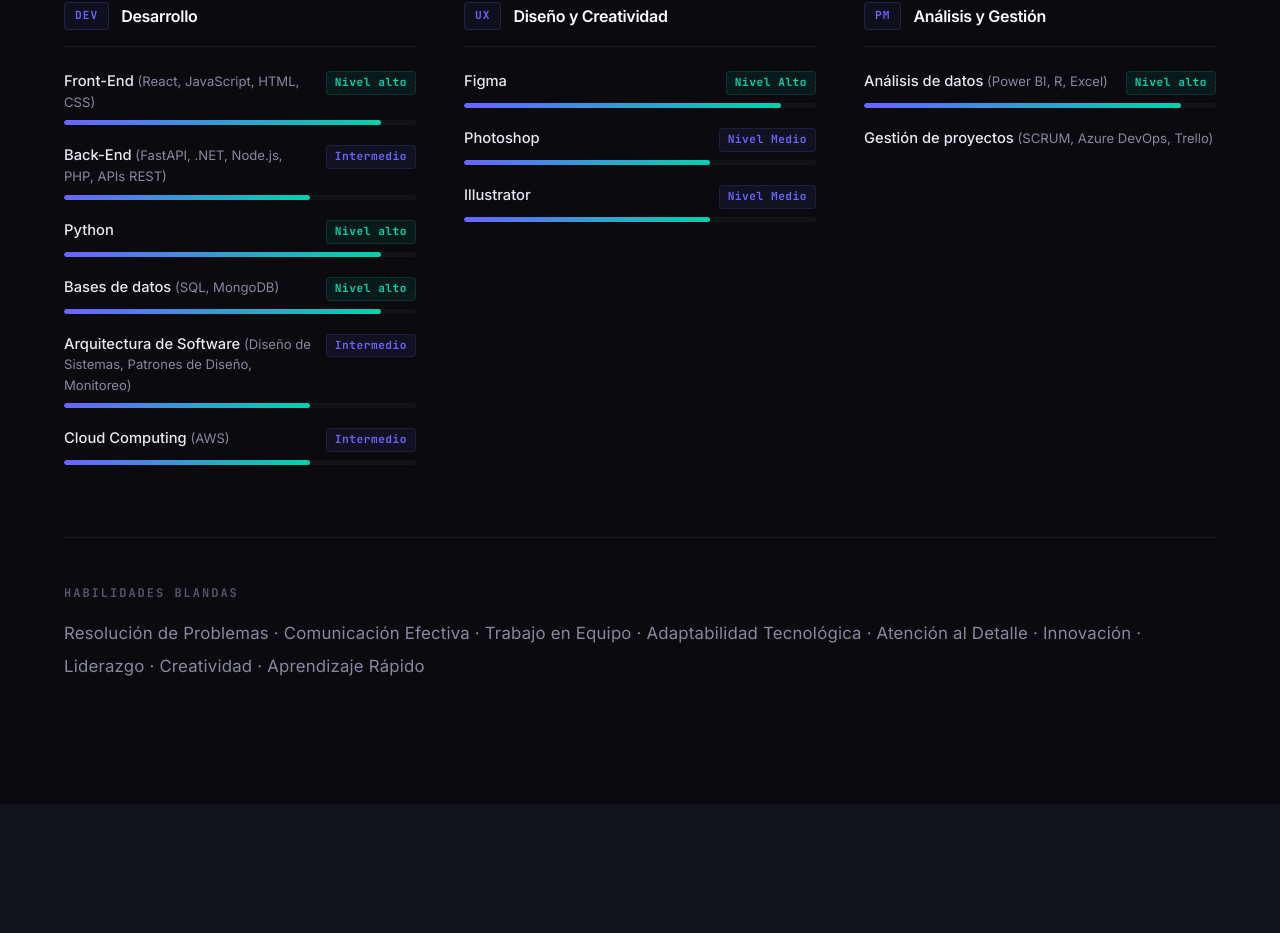
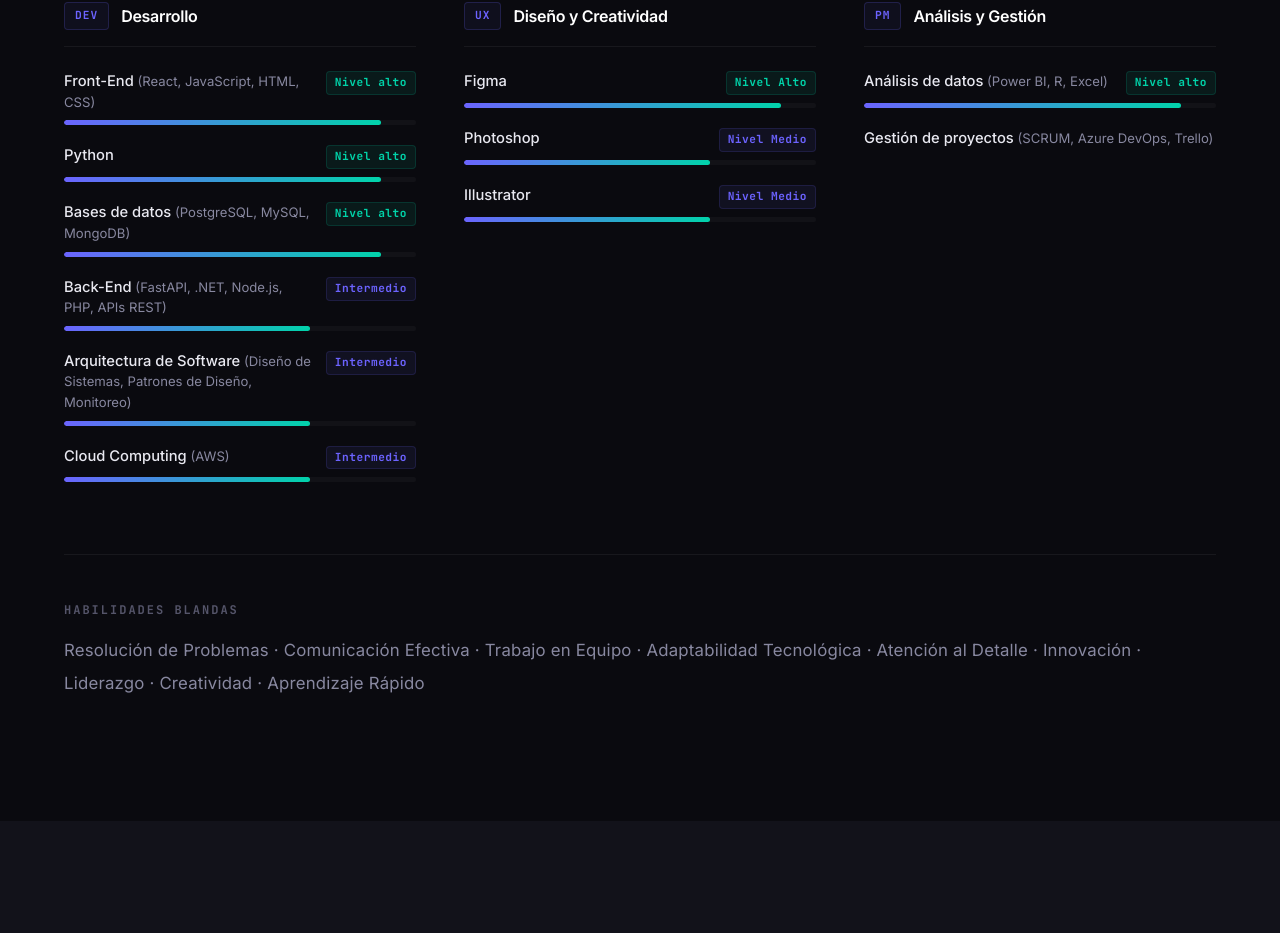
Before and after one commit to IoavM/Portafolio-Ioav, a React (Vite) app: page / in a window 1280 px wide. Shown: the part 3233-4166 px from the top of the page. Built offline with nearby package versions, Linux system fonts and the light colour scheme.

Commit message:
Buevo orden Skills

```diff
--- a/src/data/portfolioData.ts
+++ b/src/data/portfolioData.ts
@@ -79,18 +79,18 @@ export const portfolioData: PortfolioData = {
           level: 90,
           levelText: "Avanzado",
         },
+        { name: "Python", level: 90, levelText: "Avanzado" },
+        {
+          name: "Bases de Datos",
+          subskills: ["PostgreSQL", "MySQL", "MongoDB"],
+          level: 90,
+          levelText: "Avanzado",
+        },
         {
           name: "Back-End",
           subskills: ["FastAPI", ".NET", "Node.js", "PHP", "APIs REST"],
           level: 70,
           levelText: "Intermedio",
-        },
-        { name: "Python", level: 90, levelText: "Avanzado" },
-        {
-          name: "Bases de Datos",
-          subskills: ["SQL", "MongoDB"],
-          level: 90,
-          levelText: "Avanzado",
         },
         {
           name: "Arquitectura de Software",
--- a/src/i18n.ts
+++ b/src/i18n.ts
@@ -107,18 +107,18 @@ const resources = {
                 level: 90,
                 levelText: "Nivel alto",
               },
+              { name: "Python", level: 90, levelText: "Nivel alto" },
+              {
+                name: "Bases de datos",
+                subskills: ["PostgreSQL", "MySQL", "MongoDB"],
+                level: 90,
+                levelText: "Nivel alto",
+              },
               {
                 name: "Back-End",
                 subskills: ["FastAPI", ".NET", "Node.js", "PHP", "APIs REST"],
                 level: 70,
                 levelText: "Intermedio",
-              },
-              { name: "Python", level: 90, levelText: "Nivel alto" },
-              {
-                name: "Bases de datos",
-                subskills: ["SQL", "MongoDB"],
-                level: 90,
-                levelText: "Nivel alto",
               },
               {
                 name: "Arquitectura de Software",
@@ -434,18 +434,18 @@ const resources = {
                 level: 90,
                 levelText: "High Level",
               },
+              { name: "Python", level: 90, levelText: "High Level" },
+              {
+                name: "Databases",
+                subskills: ["PostgreSQL", "MySQL", "MongoDB"],
+                level: 90,
+                levelText: "High Level",
+              },
               {
                 name: "Back-End",
                 subskills: ["FastAPI", ".NET", "Node.js", "PHP", "REST APIs"],
                 level: 70,
                 levelText: "Intermediate",
-              },
-              { name: "Python", level: 90, levelText: "High Level" },
-              {
-                name: "Databases",
-                subskills: ["SQL", "MongoDB"],
-                level: 90,
-                levelText: "High Level",
               },
               {
                 name: "Software Architecture",
```
